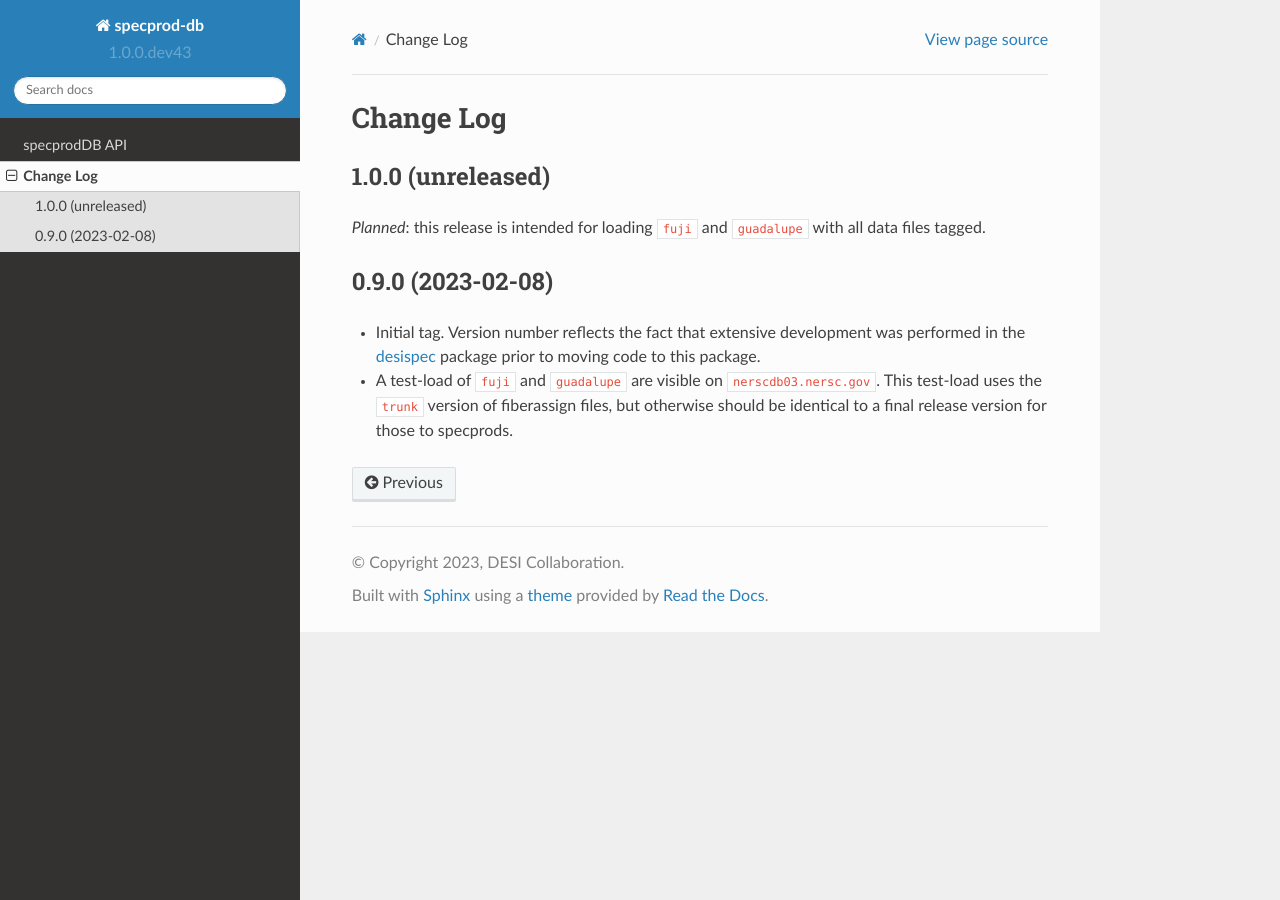
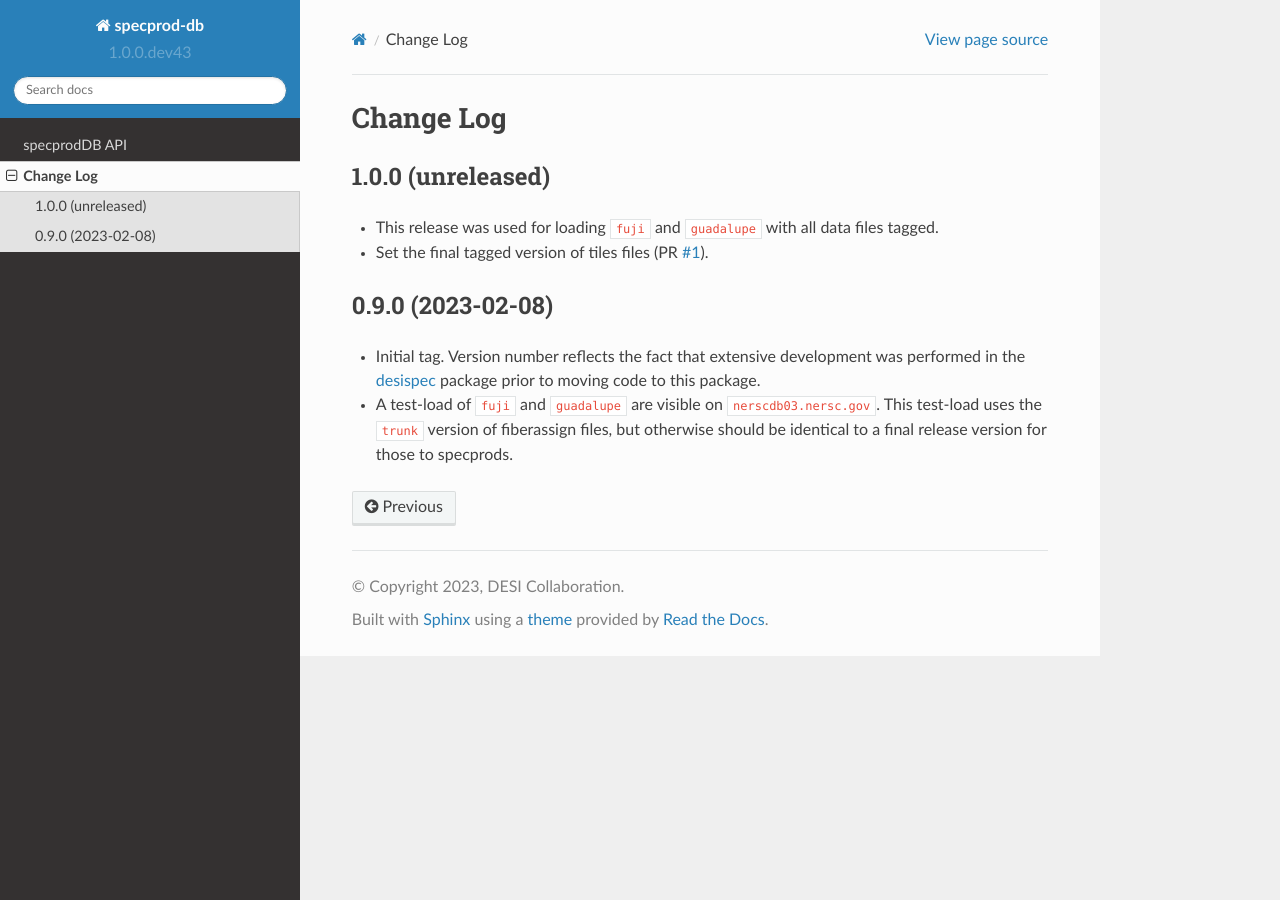
Before and after one commit to desihub/specprod-db, a Sphinx documentation site: the page built from doc/changes.rst, in a window 1280 px wide. Built offline with Sphinx 7.4.7 and the Read the Docs theme 2.0.0, drawn with Linux system fonts in a browser that asks for light colours.

Commit message:
update change log

```diff
--- a/doc/changes.rst
+++ b/doc/changes.rst
@@ -5,8 +5,11 @@ Change Log
 1.0.0 (unreleased)
 ------------------
 
-*Planned*: this release is intended for loading ``fuji`` and ``guadalupe`` with
-all data files tagged.
+* This release was used for loading ``fuji`` and ``guadalupe`` with
+  all data files tagged.
+* Set the final tagged version of tiles files (PR `#1`_).
+
+.. _`#1`: https://github.com/desihub/specprod-db/pull/1
 
 0.9.0 (2023-02-08)
 ------------------
```
